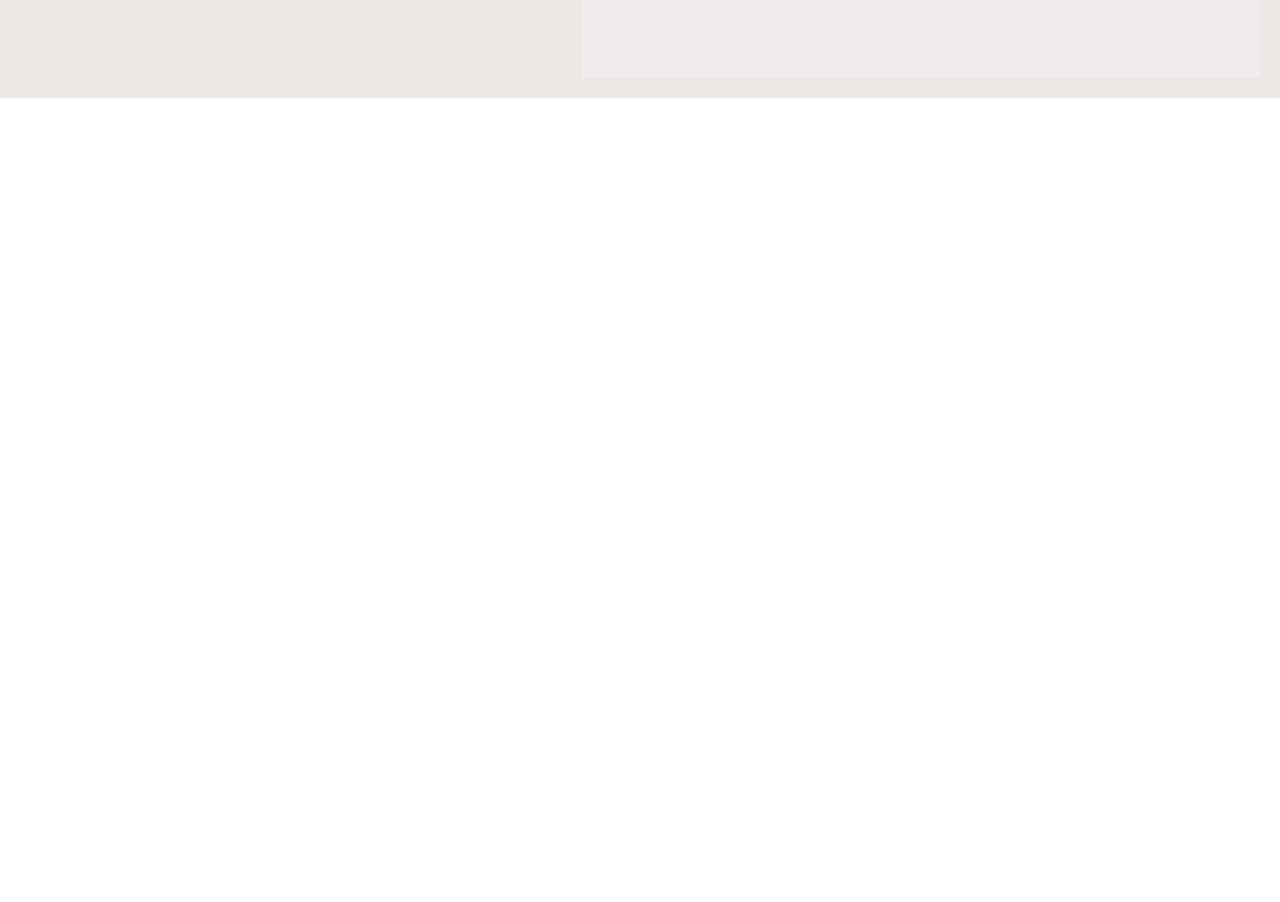
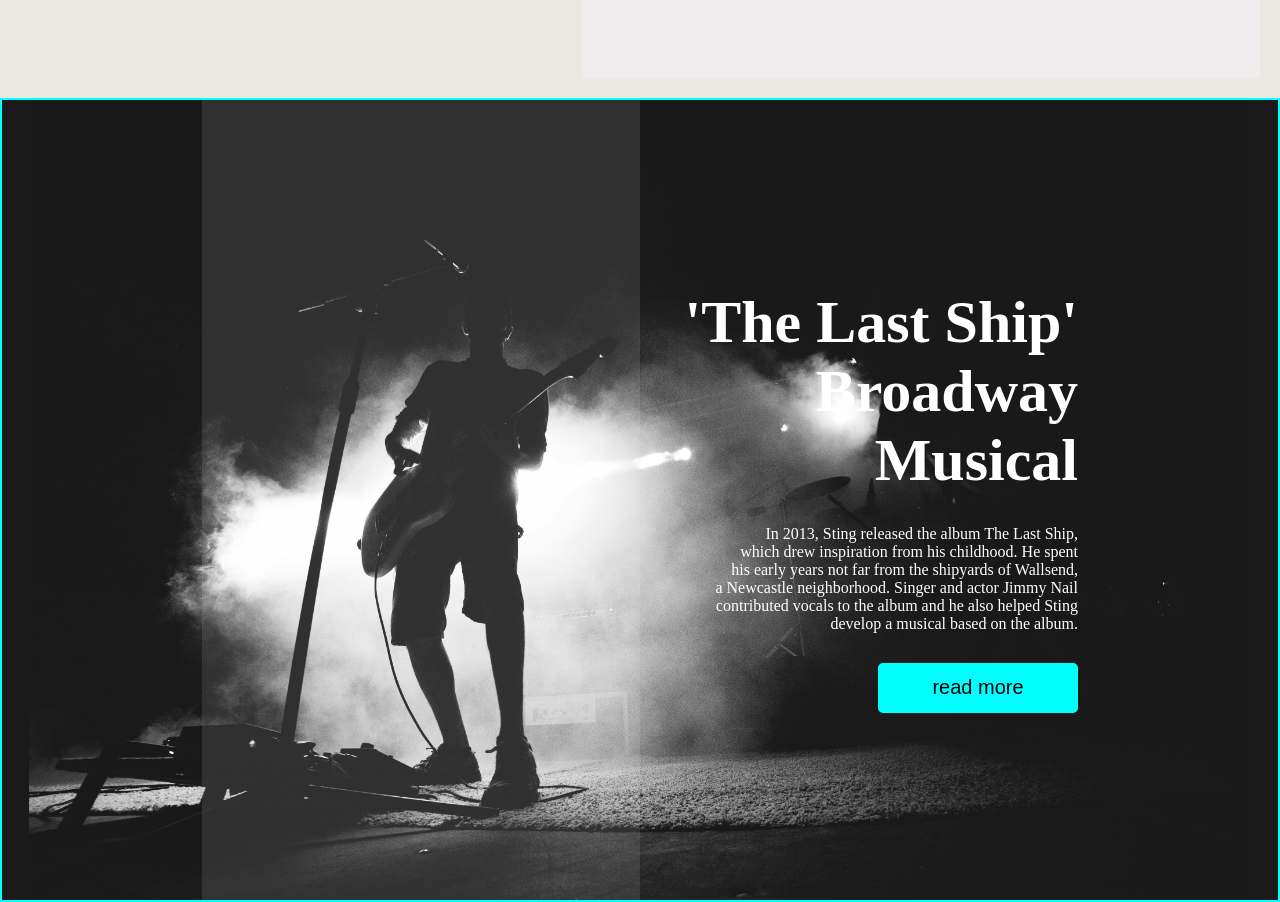
Before and after one commit to Peshala84/acm-web-task, a React (Vite) app: page / in a window 1280 px wide. Shown: the part 1422-2324 px from the top of the page. Before the commit the page ends 1520 px from the top, so only its background shows below. Built offline with nearby package versions, Linux system fonts and the light colour scheme.

Commit message:
feat: Add section for 'The Last Ship' Broadway Musical on home page

```diff
--- a/src/Component/Home/Home.css
+++ b/src/Component/Home/Home.css
@@ -23,7 +23,6 @@
     justify-content: center;
     flex-direction: column;
     color: white;
-
     margin-left: 200px;
     gap: 30px;
 }
@@ -159,8 +158,8 @@
 }
 .home1-inside img{
     z-index: 1;
-    width: 500px;
-    height: 300px;
+    width: 33%;
+    height: 50%;
     border-radius: 4px;
     margin-top: 200px;
     position: absolute;
@@ -187,3 +186,60 @@
         transform: scale(1.1);
     }
 }
+.home2-inside{
+    border: 2px solid aqua;
+    background: url("../../assets/image_3.jpg");
+    background-repeat: no-repeat;
+    background-position: center;
+    background-size: contain;
+    width: 100%;
+    height: auto;
+    background-color: rgb(26, 26, 26);
+    display: flex;
+    flex-direction: row;
+}
+.home2-inside-left{
+
+    width: 50%;
+    height: 100vh;
+    background: linear-gradient(rgba(255, 255, 255, 0.1),rgba(248, 246, 246, 0.1));
+    margin-left: 200px;
+
+}
+.home2-inside-right{
+    width: 50%;
+    height: auto;
+    display: flex;
+    justify-content: center;
+    flex-direction: column;
+    margin-right: 200px;
+    gap: 30px;
+    color: white;
+
+    text-align: right;
+}
+.home2-inside-right h1{
+    font-size: 60px;
+    font-weight: 700;
+}
+.home2-inside-right button{
+    width: 200px;
+    height: 50px;
+    background-color: aqua;
+    color: black;
+    border: 2px solid aqua;
+    font-size: 20px;
+    font-weight: 500;
+    cursor: pointer;
+    border-radius: 5px;
+    transition: 1s;
+    align-self: flex-end;
+}
+.home2-inside-right button:hover{
+    background-color: black;
+    color: white;
+    box-shadow:
+      0px 0px 20px aqua,
+      0px 0px 40px aqua,
+      0px 0px 60px aqua;
+}
--- a/src/Component/Home/Home.jsx
+++ b/src/Component/Home/Home.jsx
@@ -56,7 +56,25 @@ const Home = () => {
         </div>
      </div>
 
+    <div className='home2-inside'>
+      <div className='home2-inside-left'>
+        <div>
 
+        </div>
+
+      </div>
+      <div className='home2-inside-right'>
+        <h1>'The Last Ship' <br /> Broadway Musical</h1>
+         <p>In 2013, Sting released the album The Last Ship, <br />
+          which drew inspiration from his childhood. He spent <br />
+          his early years not far from the shipyards of Wallsend,<br />
+           a Newcastle neighborhood. Singer and actor Jimmy Nail <br />
+           contributed vocals to the album and he also helped Sting <br />
+            develop a musical based on the album.</p>
+            <button>read more</button>
+      </div>
+
+    </div>
 
     </>
   )
```
Also changed, not shown: src/assets/image_3.jpg (added).
